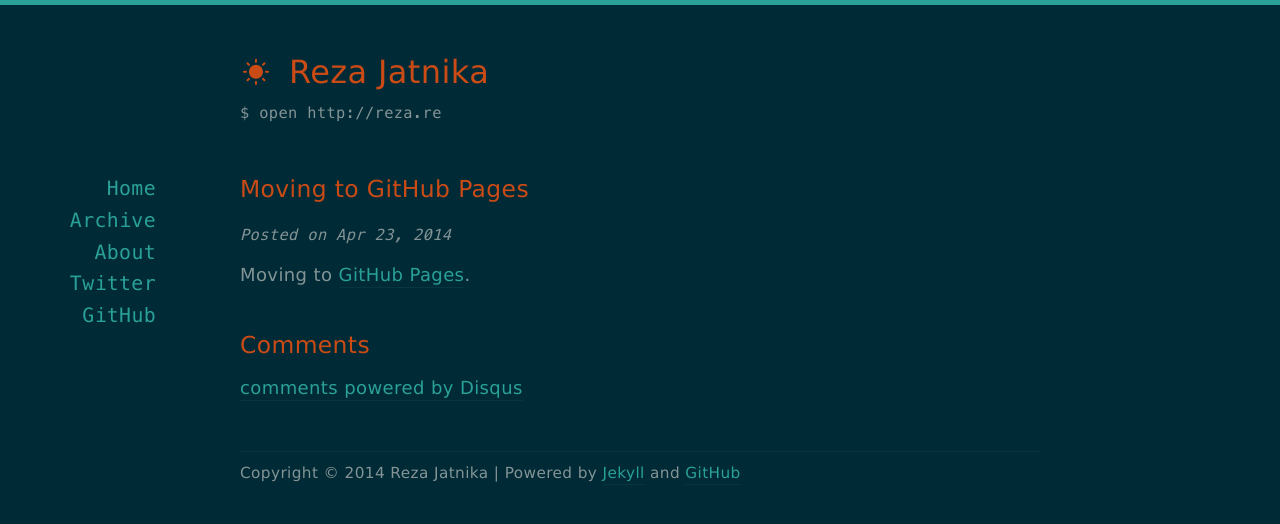
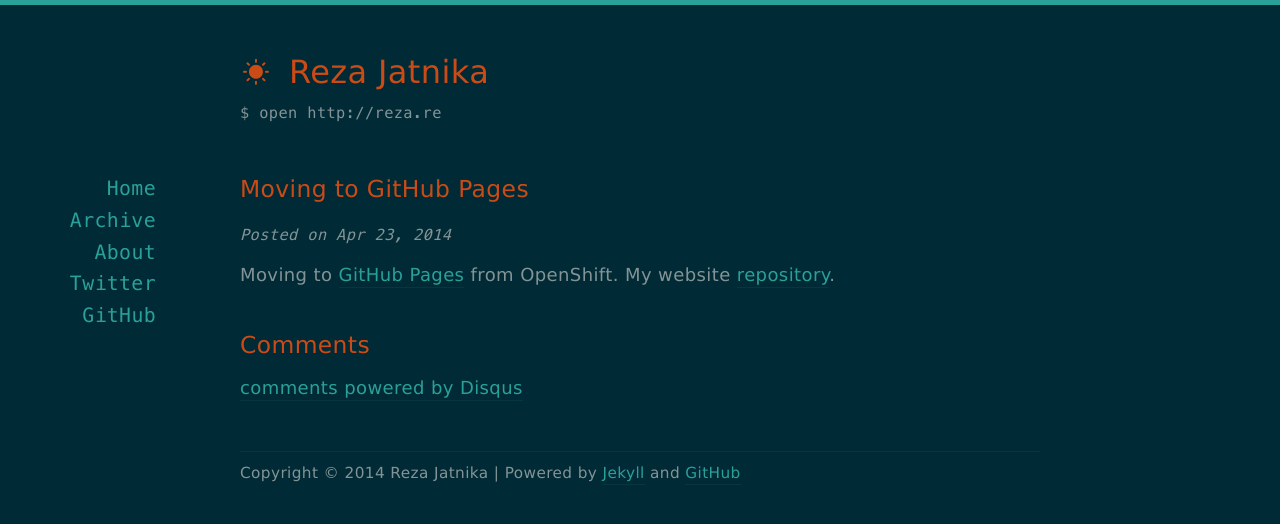
Before and after one commit to rezajatnika/rezajatnika.github.io, a Jekyll site: the page built from _posts/2014-04-23-moving-to-github-pages.md, in a window 1280 px wide. Shown: the top 524 px of the page. Built offline with Jekyll 4.4.1, drawn with Linux system fonts in a browser that asks for light colours; nearby versions of some CDN libraries; Markdown is read by kramdown in place of the engine named in the settings; comment, search, counter and statistics services are not loaded.

Commit message:
Update post

```diff
--- a/_posts/2014-04-23-moving-to-github-pages.md
+++ b/_posts/2014-04-23-moving-to-github-pages.md
@@ -4,4 +4,5 @@ layout: post
 title: Moving to GitHub Pages
 ---
 
-Moving to [GitHub Pages](http://pages.github.com).
+Moving to [GitHub Pages](http://pages.github.com) from OpenShift. My website
+[repository](https://github.com/rezajatnika/rezajatnika.github.io).
```
